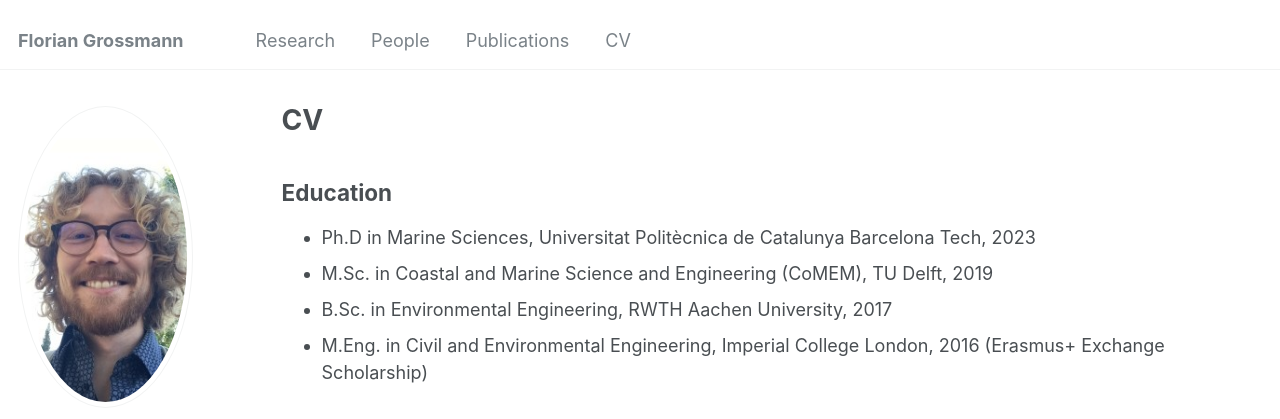
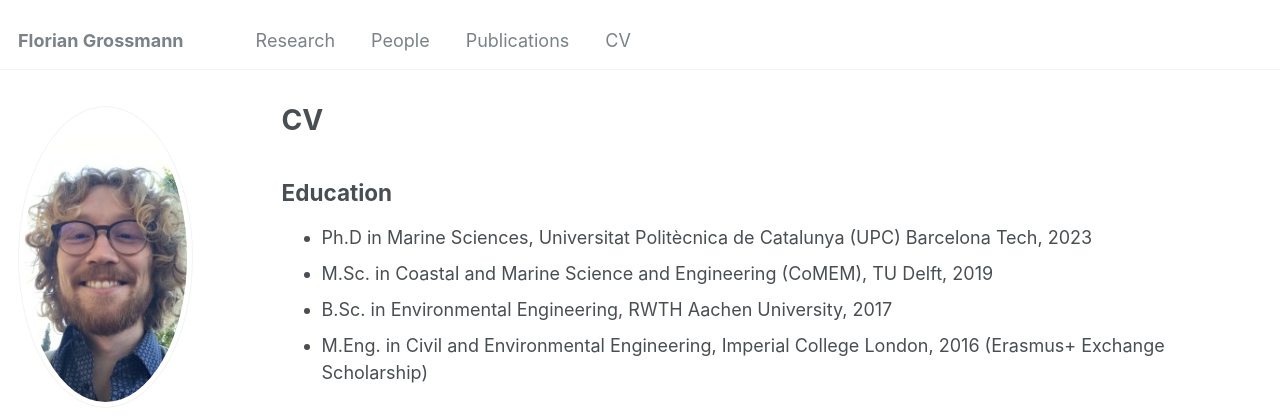
Before and after one commit to FlorianGrossmann/FlorianGrossmann.github.io, a Jekyll site: the page built from _pages/cv.md, in a window 1280 px wide and 1343 px high. Shown: the top 419 px of the window. Built offline with Jekyll 4.4.1, drawn with Linux system fonts in a browser that asks for light colours.

Commit message:
Update cv.md

```diff
--- a/_pages/cv.md
+++ b/_pages/cv.md
@@ -11,7 +11,7 @@ redirect_from:
 
 Education
 ------
-* Ph.D in Marine Sciences, Universitat Politècnica de Catalunya Barcelona Tech, 2023
+* Ph.D in Marine Sciences, Universitat Politècnica de Catalunya (UPC) Barcelona Tech, 2023
 * M.Sc. in Coastal and Marine Science and Engineering (CoMEM), TU Delft, 2019
 * B.Sc. in Environmental Engineering, RWTH Aachen University, 2017
 * M.Eng. in Civil and Environmental Engineering, Imperial College London, 2016 (Erasmus+ Exchange Scholarship)
```
